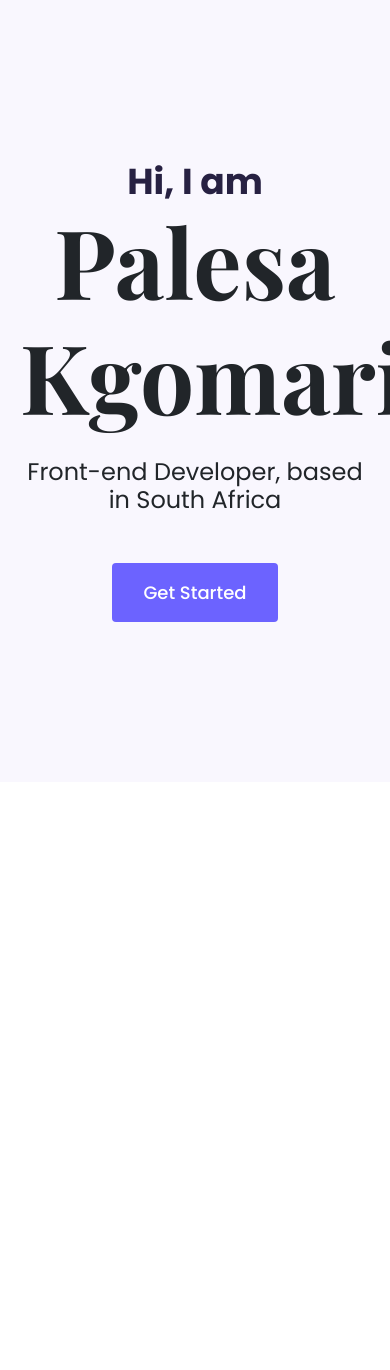
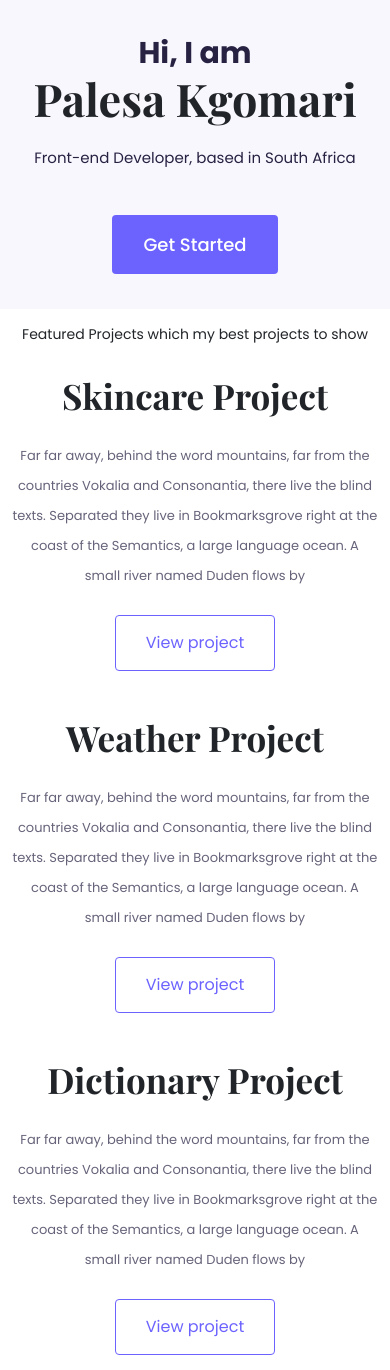
Before and after one commit to PalesaPK/portfolio-project, a plain HTML site: page index.html in a window 390 px wide. Before the commit the page ends 844 px from the top, so only its background shows below. Drawn offline with nearby package versions, Linux system fonts and the light colour scheme.

Commit message:
Added images and media queries

```diff
--- a/index.html
+++ b/index.html
@@ -33,8 +33,67 @@
       <h2>Hi, I am</h2>
       <h1 class="mb-4">Palesa Kgomari</h1>
       <h3 class="mb-5">Front-end Developer, based in South Africa</h3>
+      <div>
+        <a href="#" class="btn btn-branding">Get Started</a>
+      </div>
+    </div>
 
-      <div><a href="#" class="btn btn-branding">Get Started</a></div>
+    <p class="featured-projects">
+      Featured Projects which my best projects to show
+    </p>
+
+    <div class="container">
+      <div class="row mb-3">
+        <div class="col d-none d-lg-block">
+          <img src="images/skincare.PNG" class="img-fluid" />
+        </div>
+        <div class="col">
+          <div class="project-description">
+            <h1 class="mb-4">Skincare Project</h1>
+            <p class="homepage-project-descriptions mb-4">
+              Far far away, behind the word mountains, far from the countries
+              Vokalia and Consonantia, there live the blind texts. Separated
+              they live in Bookmarksgrove right at the coast of the Semantics, a
+              large language ocean. A small river named Duden flows by
+            </p>
+            <a href="#" class="btn btn-homepage-projects">View project</a>
+          </div>
+        </div>
+      </div>
+      <div class="row">
+        <div class="col">
+          <div class="project-description">
+            <h1 class="mb-4">Weather Project</h1>
+            <p class="homepage-project-descriptions mb-4">
+              Far far away, behind the word mountains, far from the countries
+              Vokalia and Consonantia, there live the blind texts. Separated
+              they live in Bookmarksgrove right at the coast of the Semantics, a
+              large language ocean. A small river named Duden flows by
+            </p>
+            <a href="#" class="btn btn-homepage-projects">View project</a>
+          </div>
+        </div>
+        <div class="col d-none d-lg-block">
+          <img src="images/weather.PNG" class="img-fluid" />
+        </div>
+      </div>
+      <div class="row mt-3">
+        <div class="col d-none d-lg-block">
+          <img src="images/dictionary.png" class="img-fluid" />
+        </div>
+        <div class="col">
+          <div class="project-description">
+            <h1 class="mb-4">Dictionary Project</h1>
+            <p class="homepage-project-descriptions mb-4">
+              Far far away, behind the word mountains, far from the countries
+              Vokalia and Consonantia, there live the blind texts. Separated
+              they live in Bookmarksgrove right at the coast of the Semantics, a
+              large language ocean. A small river named Duden flows by
+            </p>
+            <a href="#" class="btn btn-homepage-projects">View project</a>
+          </div>
+        </div>
+      </div>
     </div>
   </body>
 </html>
--- a/src/style.css
+++ b/src/style.css
@@ -6,7 +6,13 @@
 }
 
 body {
-    font-family: var(--default-font-family);
+  font-family: var(--default-font-family);
+}
+
+h1 {
+    font-family: var(--heading-font-family);
+    font-size: 64px;
+    font-weight: bold;
 }
 
 .hero {
@@ -33,6 +39,7 @@ body {
   font-family: "Poppins", sans-serif;
   font-weight: 400;
   font-size: 24px;
+  color: #272142;
 }
 
 .btn-branding {
@@ -45,3 +52,69 @@ body {
   border-radius: 4px;
   padding: 15px 30px;
 }
+
+.featured-projects {
+  font-family: var(--default-font-family);
+  font-weight: 400;
+  font-size: 18px;
+  text-align: center;
+  margin: 50px 0;
+}
+
+.homepage-project-descriptions {
+    font-family: var(--default-font-family);
+    font-size: 16px;
+    font-weight: 400;
+    line-height: 30px;
+    color: #272142;
+    opacity: 70%;
+}
+
+.project-description {
+    padding: 120px 0;
+}
+
+.btn-homepage-projects {
+    color: var(--accent-color);
+    border-radius: 4px;
+    background-color: #ffffff;
+    border: 1px solid var(--accent-color);
+    padding: 15px 30px;
+}
+
+@media (max-width: 576px) {
+    .hero {
+        text-align: center;
+        padding: 35px 10px;
+    }
+
+    .hero h1 {
+        font-size: 45px;
+    }
+
+    .hero h3 {
+        font-size: 15px;
+    }
+
+    .hero h2 {
+        font-size: 30px;
+    }
+
+    .featured-projects {
+        font-size: 14px;
+        margin: 15px 0;
+    }
+
+    .project-description h1 {
+        font-size: 35px;
+    }
+
+    .project-description {
+        text-align: center;
+        padding: 15px 0;
+    }
+
+    .homepage-project-descriptions {
+        font-size: 13px;
+    }
+}
```
Also changed, not shown: images/dictionary.png (added), images/skincare.PNG (added), images/weather.PNG (added).
